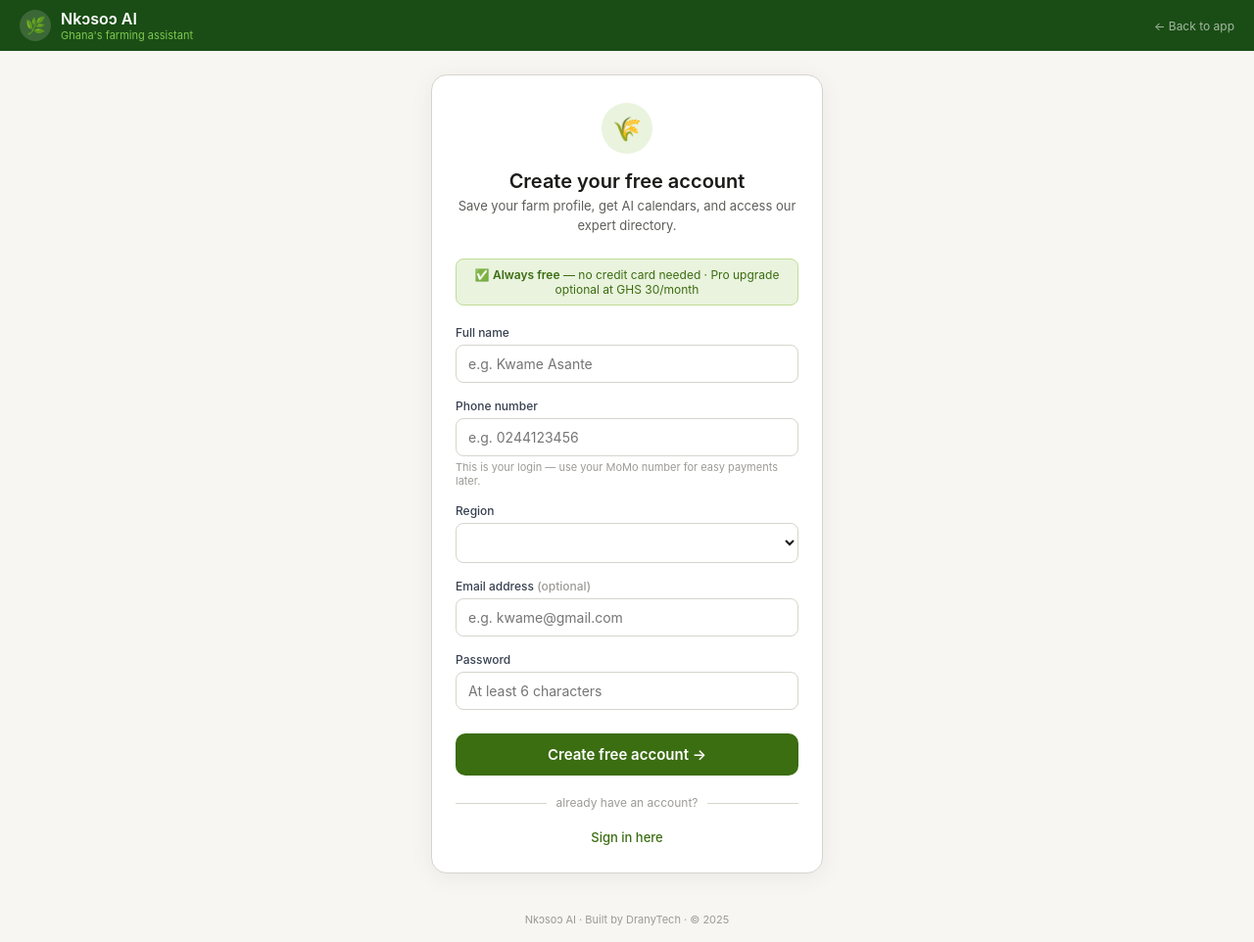
After one commit to narish558/nkosoo-ai, a Flask app: template templates/register.html in a window 1280 px wide. The commit adds this page. Shown: the whole page at 98% size. Run offline with Flask 3, Linux system fonts and the light colour scheme; the template is opened without the code that fills it, so the values that code supplies are empty.

Commit message:
Add files via upload

```diff
--- /dev/null
+++ b/templates/register.html
@@ -0,0 +1,143 @@
+<!DOCTYPE html>
+<html lang="en">
+<head>
+<meta charset="UTF-8"/>
+<meta name="viewport" content="width=device-width,initial-scale=1.0"/>
+<title>Create Account — Nkɔsoɔ AI</title>
+<style>
+*{box-sizing:border-box;margin:0;padding:0;}
+body{font-family:-apple-system,BlinkMacSystemFont,"Segoe UI",sans-serif;background:#f7f6f2;min-height:100vh;display:flex;flex-direction:column;}
+.topbar{background:#1A4D15;padding:0 1.25rem;height:52px;display:flex;align-items:center;gap:10px;}
+.logo-icon{width:32px;height:32px;border-radius:50%;background:rgba(255,255,255,0.15);display:flex;align-items:center;justify-content:center;font-size:17px;}
+.logo-title{font-size:16px;font-weight:600;color:#fff;}
+.logo-sub{font-size:11px;color:#7EC850;}
+.back{margin-left:auto;font-size:12px;color:rgba(255,255,255,0.6);text-decoration:none;}
+.back:hover{color:#fff;}
+
+.wrap{flex:1;display:flex;align-items:center;justify-content:center;padding:1.5rem 1rem;}
+.card{background:#fff;border:0.5px solid #d6d4cc;border-radius:16px;padding:1.75rem 1.5rem;width:100%;max-width:400px;box-shadow:0 4px 24px rgba(0,0,0,0.06);}
+
+.card-icon{width:52px;height:52px;border-radius:50%;background:#EAF3DE;display:flex;align-items:center;justify-content:center;font-size:24px;margin:0 auto 1rem;}
+.card-title{font-size:20px;font-weight:600;color:#1a1a18;text-align:center;margin-bottom:4px;}
+.card-sub{font-size:13px;color:#5F5E5A;text-align:center;margin-bottom:1.5rem;line-height:1.5;}
+
+.fg{margin-bottom:1rem;}
+.lbl{font-size:12px;font-weight:500;color:#374151;margin-bottom:5px;}
+.inp{width:100%;padding:10px 12px;border:1px solid #d6d4cc;border-radius:8px;font-size:14px;color:#1a1a18;background:#fff;font-family:inherit;outline:none;transition:border-color .15s;}
+.inp:focus{border-color:#3B6D11;box-shadow:0 0 0 3px rgba(59,109,17,0.08);}
+.sel{width:100%;padding:10px 12px;border:1px solid #d6d4cc;border-radius:8px;font-size:14px;color:#1a1a18;background:#fff;font-family:inherit;outline:none;}
+.sel:focus{border-color:#3B6D11;}
+.hint{font-size:11px;color:#9C9B97;margin-top:4px;}
+
+.submit-btn{width:100%;padding:12px;border:none;border-radius:10px;background:#3B6D11;color:#fff;font-size:15px;font-weight:600;cursor:pointer;font-family:inherit;margin-top:.5rem;transition:background .15s;}
+.submit-btn:hover{background:#1A4D15;}
+.submit-btn:disabled{background:#9C9B97;cursor:not-allowed;}
+
+.err{background:#FCEBEB;border:1px solid #FFCDD2;border-radius:8px;padding:10px 12px;font-size:13px;color:#A32D2D;margin-bottom:1rem;display:none;}
+.err.show{display:block;}
+
+.divider{text-align:center;font-size:12px;color:#9C9B97;margin:1.25rem 0;position:relative;}
+.divider::before{content:'';position:absolute;top:50%;left:0;right:0;height:1px;background:#d6d4cc;}
+.divider span{background:#fff;padding:0 10px;position:relative;}
+
+.login-link{text-align:center;font-size:13px;color:#5F5E5A;}
+.login-link a{color:#3B6D11;font-weight:500;text-decoration:none;}
+
+.free-badge{background:#EAF3DE;border:1px solid #C0DD97;border-radius:8px;padding:8px 12px;font-size:12px;color:#3B6D11;text-align:center;margin-bottom:1.25rem;}
+.free-badge strong{font-weight:600;}
+
+.footer{text-align:center;font-size:11px;color:#9C9B97;padding:1rem;}
+</style>
+</head>
+<body>
+
+<div class="topbar">
+  <div class="logo-icon">🌿</div>
+  <div>
+    <div class="logo-title">Nkɔsoɔ AI</div>
+    <div class="logo-sub">Ghana's farming assistant</div>
+  </div>
+  <a href="/" class="back">← Back to app</a>
+</div>
+
+<div class="wrap">
+  <div class="card">
+    <div class="card-icon">🌾</div>
+    <div class="card-title">Create your free account</div>
+    <div class="card-sub">Save your farm profile, get AI calendars, and access our expert directory.</div>
+
+    <div class="free-badge">✅ <strong>Always free</strong> — no credit card needed · Pro upgrade optional at GHS 30/month</div>
+
+    <div class="err" id="errMsg"></div>
+
+    <div class="fg">
+      <div class="lbl">Full name</div>
+      <input class="inp" type="text" id="regName" placeholder="e.g. Kwame Asante" autocomplete="name"/>
+    </div>
+    <div class="fg">
+      <div class="lbl">Phone number</div>
+      <input class="inp" type="tel" id="regPhone" placeholder="e.g. 0244123456" autocomplete="tel"/>
+      <div class="hint">This is your login — use your MoMo number for easy payments later.</div>
+    </div>
+    <div class="fg">
+      <div class="lbl">Region</div>
+      <select class="sel" id="regRegion">
+        {% for key,r in regions.items() %}<option value="{{ key }}">{{ r.name }}</option>{% endfor %}
+      </select>
+    </div>
+    <div class="fg">
+      <div class="lbl">Email address <span style="color:#9C9B97;">(optional)</span></div>
+      <input class="inp" type="email" id="regEmail" placeholder="e.g. kwame@gmail.com" autocomplete="email"/>
+    </div>
+    <div class="fg">
+      <div class="lbl">Password</div>
+      <input class="inp" type="password" id="regPassword" placeholder="At least 6 characters" autocomplete="new-password"/>
+    </div>
+
+    <button class="submit-btn" id="regBtn" onclick="doRegister()">Create free account →</button>
+
+    <div class="divider"><span>already have an account?</span></div>
+    <div class="login-link"><a href="/login">Sign in here</a></div>
+  </div>
+</div>
+
+<div class="footer">Nkɔsoɔ AI · Built by DranyTech · © 2025</div>
+
+<script>
+async function doRegister(){
+  const name=document.getElementById('regName').value.trim();
+  const phone=document.getElementById('regPhone').value.trim();
+  const region=document.getElementById('regRegion').value;
+  const email=document.getElementById('regEmail').value.trim();
+  const pw=document.getElementById('regPassword').value.trim();
+  const err=document.getElementById('errMsg');
+  const btn=document.getElementById('regBtn');
+
+  err.classList.remove('show');
+  if(!name){err.textContent='Please enter your full name.';err.classList.add('show');return;}
+  if(!phone){err.textContent='Please enter your phone number.';err.classList.add('show');return;}
+  if(!pw||pw.length<6){err.textContent='Password must be at least 6 characters.';err.classList.add('show');return;}
+
+  btn.disabled=true; btn.textContent='Creating account...';
+  try{
+    const resp=await fetch('/register',{method:'POST',headers:{'Content-Type':'application/json'},
+      body:JSON.stringify({name,phone,region,email,password:pw})});
+    const data=await resp.json();
+    if(data.success){
+      btn.textContent='✅ Account created!';
+      setTimeout(()=>{ window.location.href='/'; },1200);
+    } else {
+      err.textContent=data.error||'Registration failed. Please try again.';
+      err.classList.add('show');
+      btn.disabled=false; btn.textContent='Create free account →';
+    }
+  }catch(e){
+    err.textContent='Connection error. Please try again.';
+    err.classList.add('show');
+    btn.disabled=false; btn.textContent='Create free account →';
+  }
+}
+document.addEventListener('keydown',e=>{if(e.key==='Enter') doRegister();});
+</script>
+</body>
+</html>
```
Also changed, not shown: templates/admin.html (+4 -5 lines), templates/index.html (+133 -29 lines), templates/login.html (added, +113 -0 lines).
